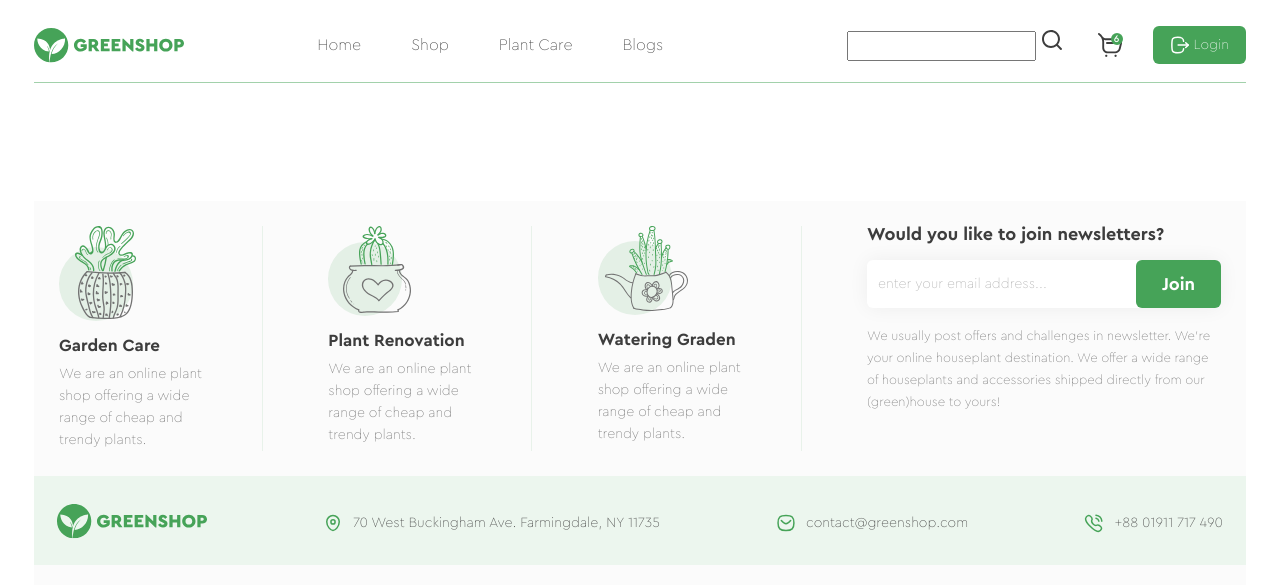
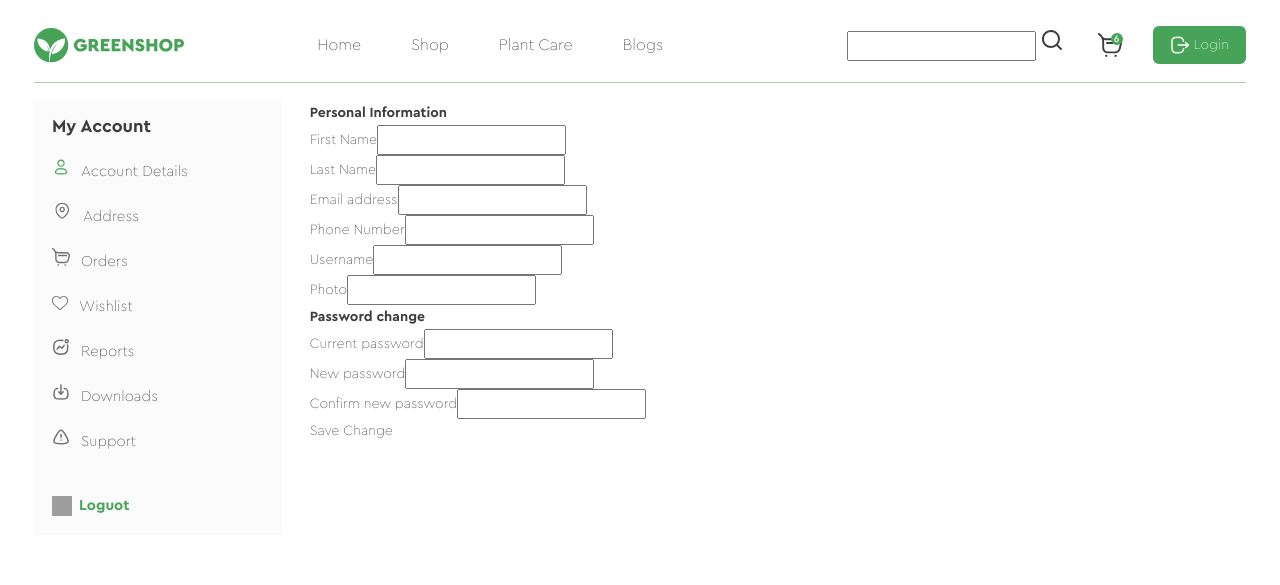
Before and after one commit to progdidi/greenshop, a React (Create React App) app: page /account/user in a window 1280 px wide. Shown: the top 585 px of the page. Built offline with nearby package versions, Linux system fonts and the light colour scheme; grey boxes are pictures that could not be loaded.

Commit message:
account page routes

```diff
--- a/src/App.js
+++ b/src/App.js
@@ -9,6 +9,9 @@ import CheckoutPage from "./pages/CheckoutPage/CheckoutPage";
 import PlantCarePage from "./pages/PlantCarePage/PlantCarePage";
 import BlogsPage from "./pages/BlogsPage/BlogsPage";
 import AccountPage from "./pages/AccountPage/AccountPage";
+
+import UserPage from "./pages/AccountPage/UserPage/UserPage";
+import AddressPage from "./pages/AccountPage/AddressPage/AddressPage";
 
 function App() {
   return (
@@ -22,7 +25,17 @@ function App() {
             <Route path="/shop/shoppingcart/checkout" element={<CheckoutPage/>} />
             <Route path="/plantcare" element={<PlantCarePage/>} />
             <Route path="/blogs" element={<BlogsPage/>} />
-            <Route path="/account" element={<AccountPage/>} />
+            <Route path="/account" element={<AccountPage/>}>
+                <Route path="user" element={<AddressPage/>} />
+                <Route path="address" element={<UserPage/>} />
+                <Route path="orders" element={<UserPage/>} />
+                <Route path="wishlist" element={<UserPage/>} />
+                <Route path="support" element={<UserPage/>} />
+                <Route path="reports" element={<UserPage/>} />
+                <Route path="downloads" element={<UserPage/>} />
+            </Route>
+
+
         </Routes>
         <Footer/>
       </Router>
--- a/src/components/Header/Header.js
+++ b/src/components/Header/Header.js
@@ -1,4 +1,5 @@
 import { NavLink } from 'react-router-dom';
+
 
 import logo from './logo.svg';
 import search from './search.svg';
--- a/src/components/accountMenu/AccountMenu.js
+++ b/src/components/accountMenu/AccountMenu.js
@@ -1,3 +1,5 @@
+import { NavLink } from 'react-router-dom';
+
 import user from './images/user.svg';
 import downloads from './images/downloads.svg';
 import location from './images/location.svg';
@@ -15,46 +17,46 @@ const AccountMenu = () => {
                 <h6 className="account__menu-title">My Account</h6>
                 <ul className="account__menu-list">
                     <li className="account__menu-item">
-                        <a href="" className="account__menu-link">
+                        <NavLink to="/account/user" className="account__menu-link">
                             <img src={user} alt="" className="account__menu-img" />
                             Account Details
-                        </a>
+                        </NavLink>
                     </li>
                     <li className="account__menu-item">
-                        <a href="" className="account__menu-link">
+                        <NavLink to="/account/address" className="account__menu-link">
                             <img src={location} alt="" className="account__menu-img" />
                             Address
-                        </a>
+                        </NavLink>
                     </li>
                     <li className="account__menu-item">
-                        <a href="" className="account__menu-link">
+                        <NavLink to="/account/orders" className="account__menu-link">
                             <img src={orders} alt="" className="account__menu-img" />
                             Orders
-                        </a>
+                        </NavLink>
                     </li>
                     <li className="account__menu-item">
-                        <a href="" className="account__menu-link">
+                        <NavLink to="/account/wishlist" className="account__menu-link">
                             <img src={wishlist} alt="" className="account__menu-img" />
                             Wishlist
-                        </a>
+                        </NavLink>
                     </li>
                     <li className="account__menu-item">
-                        <a href="" className="account__menu-link">
+                        <NavLink to="/account/reports" className="account__menu-link">
                             <img src={reports} alt="" className="account__menu-img" />
                             Reports
-                        </a>
+                        </NavLink>
                     </li>
                     <li className="account__menu-item">
-                        <a href="" className="account__menu-link">
+                        <NavLink to="/account/downloads" className="account__menu-link">
                             <img src={downloads} alt="" className="account__menu-img" />
                             Downloads
-                        </a>
+                        </NavLink>
                     </li>
                     <li className="account__menu-item">
-                        <a href="" className="account__menu-link">
+                        <NavLink to="/account/support" className="account__menu-link">
                             <img src={support} alt="" className="account__menu-img" />
                             Support
-                        </a>
+                        </NavLink>
                     </li>
                 </ul>
                 <button className="account__menu-btn">Loguot</button>
--- a/src/pages/AccountPage/AccountPage.js
+++ b/src/pages/AccountPage/AccountPage.js
@@ -1,7 +1,11 @@
+import {BrowserRouter as Router, Routes, Route} from "react-router-dom";
+
 import AccountMenu from '../../components/accountMenu/AccountMenu';
-import UserPage from './UserPage/UserPage';
 
 import './accountPage.scss';
+
+import UserPage from './UserPage/UserPage';
+import AddressPage from "./AddressPage/AddressPage";
 
 
 const AccountPage = () => {
@@ -11,10 +15,20 @@ const AccountPage = () => {
             <div className="container">
                 <div className="account__inner">
 
-                    <AccountMenu/>
+                        <AccountMenu/>
 
-                    <div className="account__content">
-                        <UserPage/>
+                        <div className="account__content">
+                            <Routes>
+                                    <Route path="user" element={<UserPage/>} />
+                                    <Route path="address" element={<AddressPage/>} />
+                                    <Route path="orders" element={<UserPage/>} />
+                                    <Route path="wishlist" element={<UserPage/>} />
+                                    <Route path="support" element={<UserPage/>} />
+                                    <Route path="reports" element={<UserPage/>} />
+                                    <Route path="downloads" element={<UserPage/>} />
+                            </Routes>
+
+
 
                     </div>
                 </div>
--- a/src/pages/AccountPage/AddressPage/AddressPage.js
+++ b/src/pages/AccountPage/AddressPage/AddressPage.js
@@ -1,10 +1,10 @@
-import './accountAddressPage.scss';
+import './addressPage.scss';
 
-const AccountAddressPage = () => {
+const AddressPage = () => {
     return (
         <>
         </>
      );
 }
 
-export default AccountAddressPage;
+export default AddressPage;
--- a/src/pages/AccountPage/AddressPage/addressPage.scss
+++ b/src/pages/AccountPage/AddressPage/addressPage.scss
@@ -1,2 +1,2 @@
-@import '../../style/base/vars.scss';
-@import '../../style/base/mixins.scss';
+@import '../../../style/base/vars.scss';
+@import '../../../style/base/mixins.scss';
--- a/src/pages/AccountPage/UserPage/userPage.scss
+++ b/src/pages/AccountPage/UserPage/userPage.scss
@@ -2,6 +2,7 @@
 @import '../../style/base/mixins.scss';
 
 .user__form {
+    width: 100%;
     &-personal {
         display: grid;
         grid-template-columns: repeat(2, 1fr);
```
